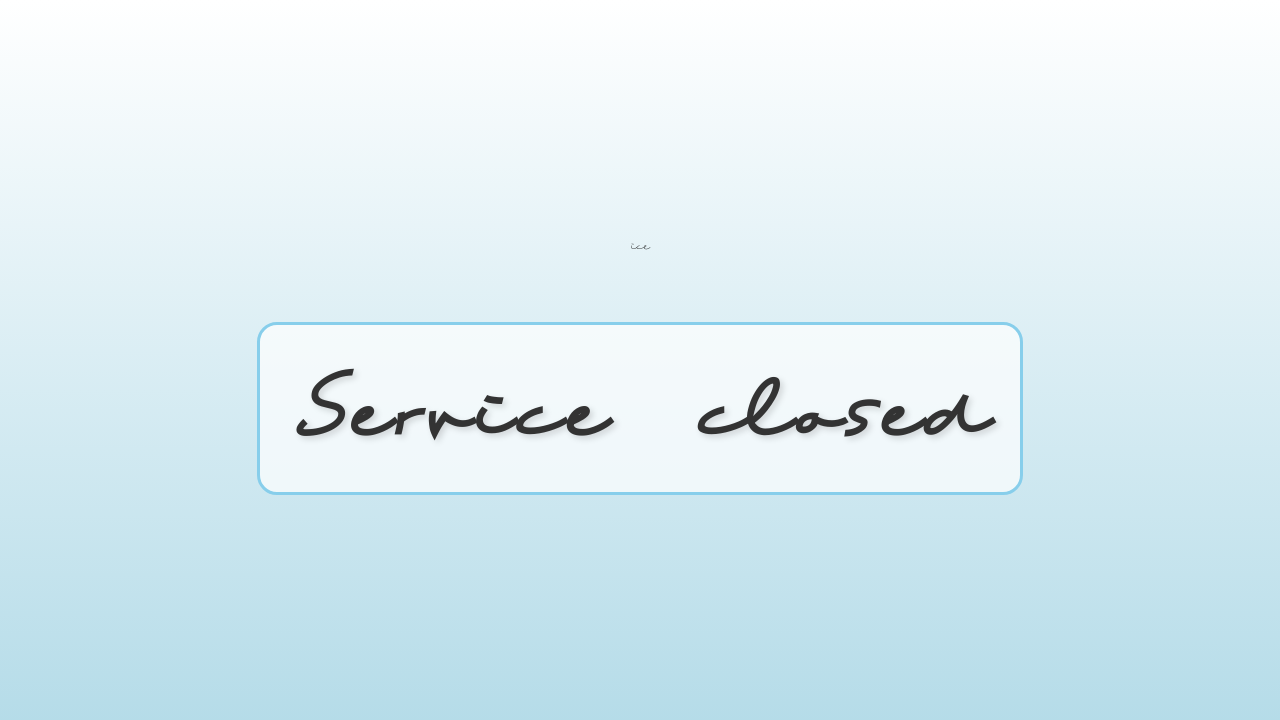
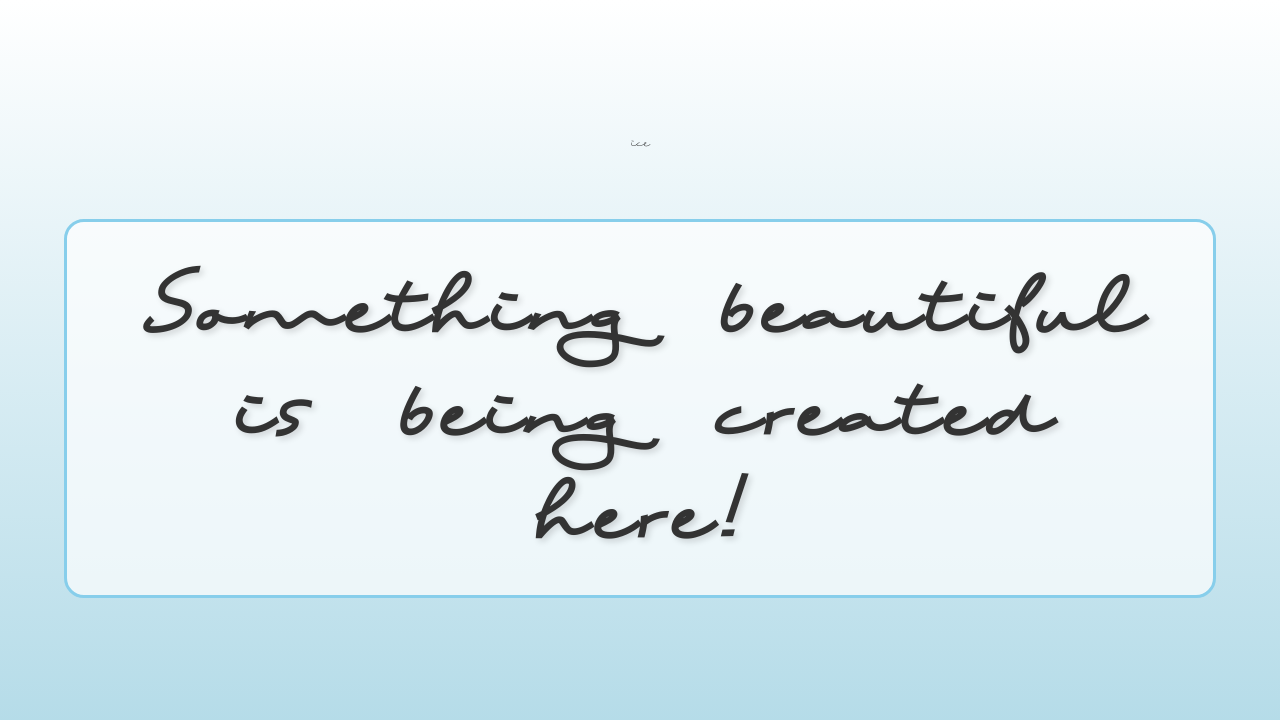
Before and after one commit to raimonvibe/intro-website, a plain HTML site: page index.html in a window 1280 px wide. Drawn offline with Linux system fonts and the light colour scheme.

Commit message:
Update index.html

```diff
--- a/index.html
+++ b/index.html
@@ -120,7 +120,7 @@ ice<!DOCTYPE html>
 
 <body>
 
-    <h1>Service closed</h1>
+    <h1>Something beautiful is being created here!</h1>
 
 </body>
 
```
